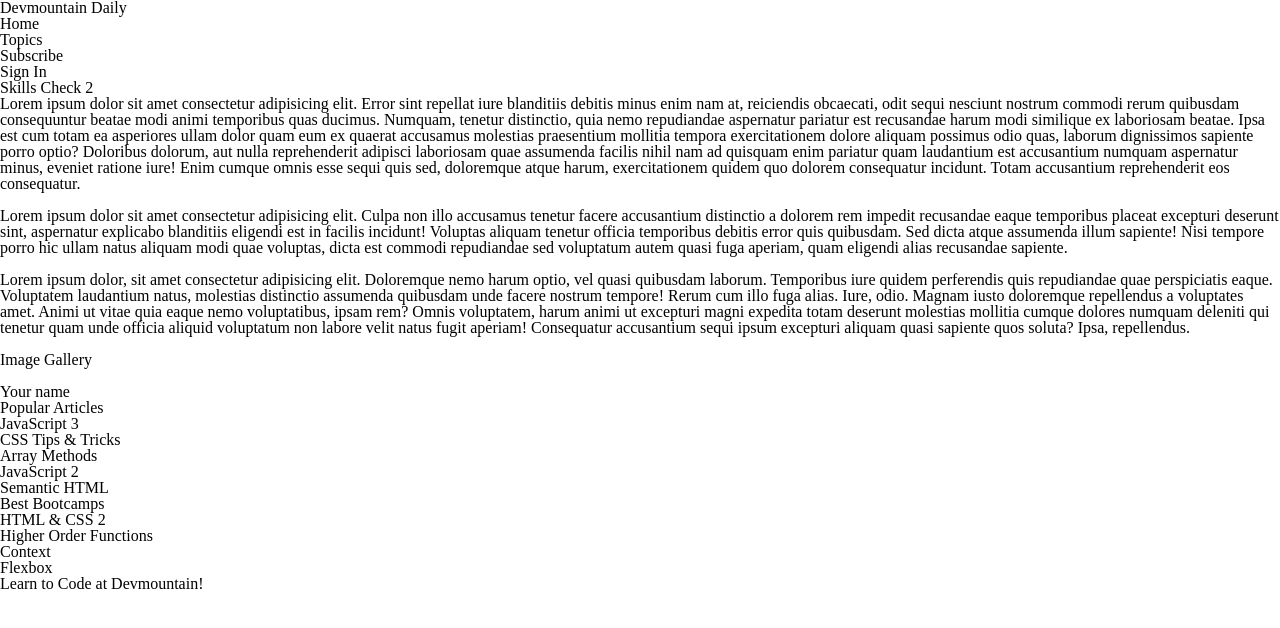
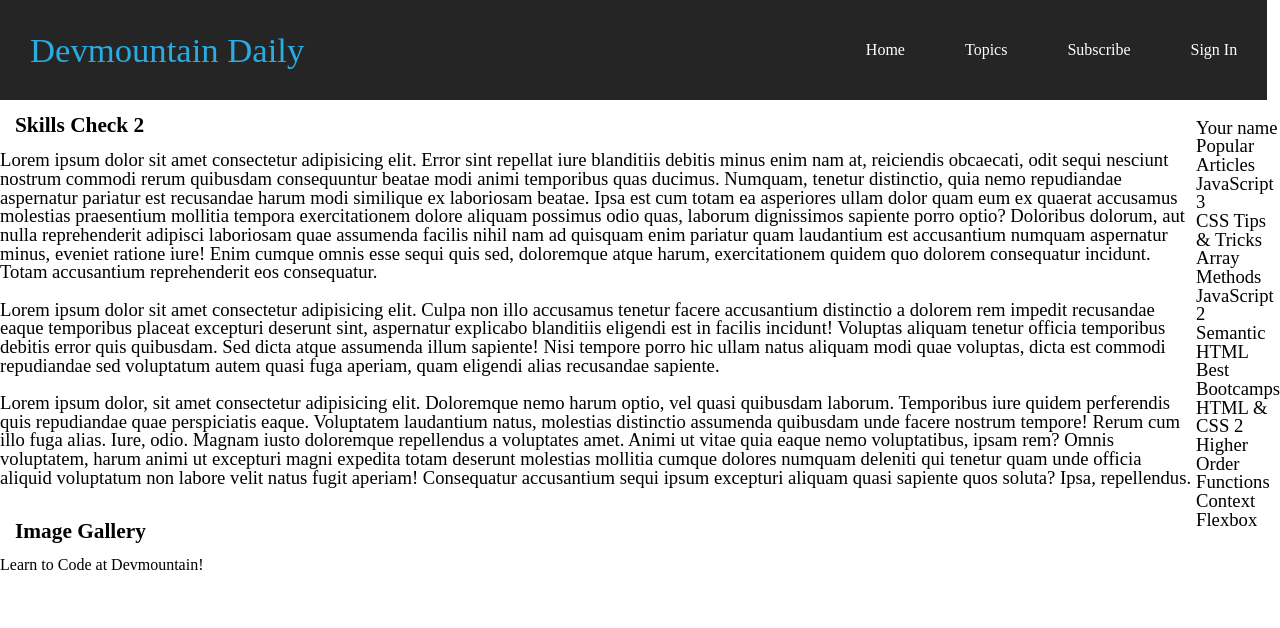
Before and after one commit to adaoj7/wb-assess-2, a website: page html-css/index.html in a window 1280 px wide. Drawn offline with Linux system fonts and the light colour scheme.

Commit message:
Making good progress

```diff
--- a/html-css/index.html
+++ b/html-css/index.html
@@ -8,21 +8,25 @@
     <link rel="stylesheet" href="styles.css">
   </head>
   <body>
-    <header>
-      <div>Devmountain Daily</div>
-      <div>Home</div>
-      <div>Topics</div>
-      <div>Subscribe</div>
-      <div>Sign In</div>
+    <header id="headerBox">
+      <div id='title'>
+        <div>Devmountain Daily</div>
+      </div>
+      <div id="options">
+        <div class="hButton">Home</div>
+        <div class="hButton">Topics</div>
+        <div class="hButton">Subscribe</div>
+        <div class="hButton">Sign In</div>
+      </div>
     </header>
     <main>
       <section>
-        <h2>Skills Check 2</h2>
+        <h2 class="sTitle">Skills Check 2</h2>
         <p>Lorem ipsum dolor sit amet consectetur adipisicing elit. Error sint repellat iure blanditiis debitis minus enim nam at, reiciendis obcaecati, odit sequi nesciunt nostrum commodi rerum quibusdam consequuntur beatae modi animi temporibus quas ducimus. Numquam, tenetur distinctio, quia nemo repudiandae aspernatur pariatur est recusandae harum modi similique ex laboriosam beatae. Ipsa est cum totam ea asperiores ullam dolor quam eum ex quaerat accusamus molestias praesentium mollitia tempora exercitationem dolore aliquam possimus odio quas, laborum dignissimos sapiente porro optio? Doloribus dolorum, aut nulla reprehenderit adipisci laboriosam quae assumenda facilis nihil nam ad quisquam enim pariatur quam laudantium est accusantium numquam aspernatur minus, eveniet ratione iure! Enim cumque omnis esse sequi quis sed, doloremque atque harum, exercitationem quidem quo dolorem consequatur incidunt. Totam accusantium reprehenderit eos consequatur.
         </p> <br>
         <p>Lorem ipsum dolor sit amet consectetur adipisicing elit. Culpa non illo accusamus tenetur facere accusantium distinctio a dolorem rem impedit recusandae eaque temporibus placeat excepturi deserunt sint, aspernatur explicabo blanditiis eligendi est in facilis incidunt! Voluptas aliquam tenetur officia temporibus debitis error quis quibusdam. Sed dicta atque assumenda illum sapiente! Nisi tempore porro hic ullam natus aliquam modi quae voluptas, dicta est commodi repudiandae sed voluptatum autem quasi fuga aperiam, quam eligendi alias recusandae sapiente.</p><br>
         <p>Lorem ipsum dolor, sit amet consectetur adipisicing elit. Doloremque nemo harum optio, vel quasi quibusdam laborum. Temporibus iure quidem perferendis quis repudiandae quae perspiciatis eaque. Voluptatem laudantium natus, molestias distinctio assumenda quibusdam unde facere nostrum tempore! Rerum cum illo fuga alias. Iure, odio. Magnam iusto doloremque repellendus a voluptates amet. Animi ut vitae quia eaque nemo voluptatibus, ipsam rem? Omnis voluptatem, harum animi ut excepturi magni expedita totam deserunt molestias mollitia cumque dolores numquam deleniti qui tenetur quam unde officia aliquid voluptatum non labore velit natus fugit aperiam! Consequatur accusantium sequi ipsum excepturi aliquam quasi sapiente quos soluta? Ipsa, repellendus.</p><br>
-        <h3>Image Gallery</h3>
+        <h2 class="sTitle">Image Gallery</h2>
       </section>
       <section>
         <div>
--- a/html-css/styles.css
+++ b/html-css/styles.css
@@ -12,3 +12,62 @@ the font is called 'nunito' and can be found on google fonts
 ***you can use it if you'd like or you can choose your own***
 
 */
+body{
+   min-height: 100vh;
+   width: auto;
+   overflow-x: hidden;
+}
+
+
+/* Header */
+
+#headerBox {
+   height: 100px;
+   width: 99vw;
+   top: 0;
+   position: fixed;
+   background-color: rgb(37, 37, 37);
+   display: flex;
+   flex-direction: row;
+   justify-content: space-between;
+}
+
+#title{
+   width: auto;
+   margin: 30px;
+   display: flex;
+   align-items: center;
+   white-space: nowrap;
+   font-size: 26pt;
+   color: rgb(42, 171, 226);
+}
+
+#options{
+   display: flex;
+   align-items: center;
+}
+
+.hButton{
+   white-space: nowrap;
+   margin: 30px;
+   font-size: 12pt;
+   color: white;
+}
+
+/* main */
+main {
+   margin-top: 100px;
+   display: flex;
+   font-size: 14pt;
+}
+.sTitle{
+   margin: 15px;
+   font-size: 16pt;
+   font-weight: bold;
+}
+
+/* footer */
+footer{
+   display: flex;
+   position: absolute,0;
+}
```
